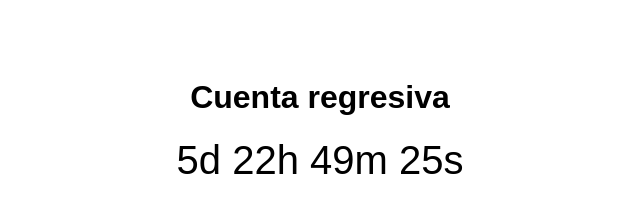
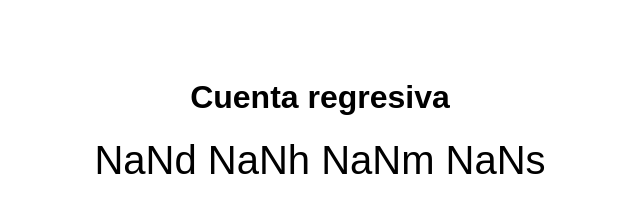
Before and after one commit to ROBOTRUDO/ROBOT_place, a plain HTML site: page index.html in a window 1280 px wide. Shown: the whole page, without its empty margins (320-960 px from the left). Drawn offline with Linux system fonts and the light colour scheme.

Commit message:
Update index.html

```diff
--- a/index.html
+++ b/index.html
@@ -22,7 +22,7 @@
 
   <script>
     // Establece la fecha de destino (formato: "YYYY-MM-DDTHH:MM:SS")
-    const fechaFinal = new Date("2025-05-10T10:30:00").getTime();
+    const fechaFinal = new Date("2025-05-5T10:30:00").getTime();
 
     const timerElement = document.getElementById("timer");
 
```
